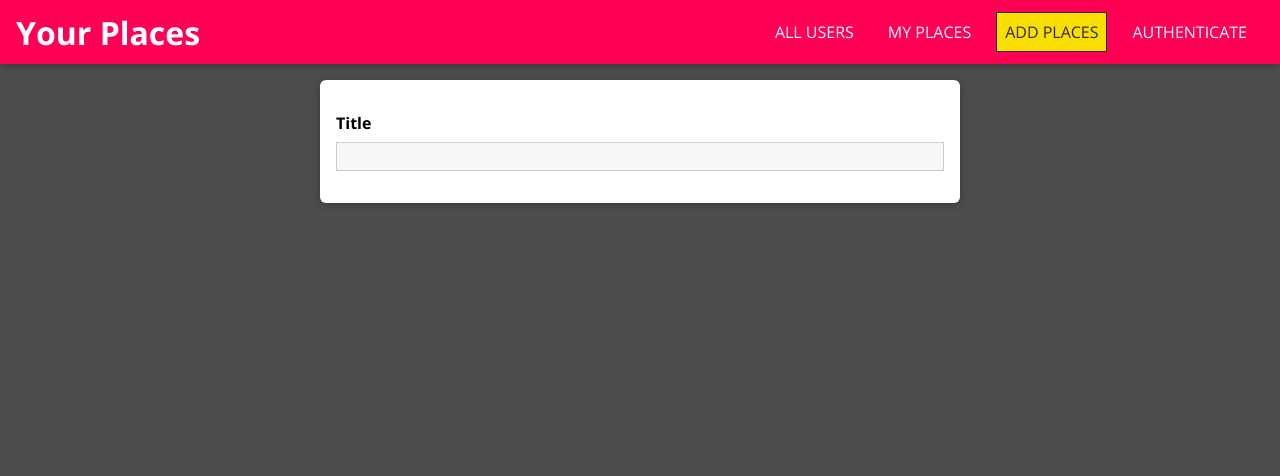
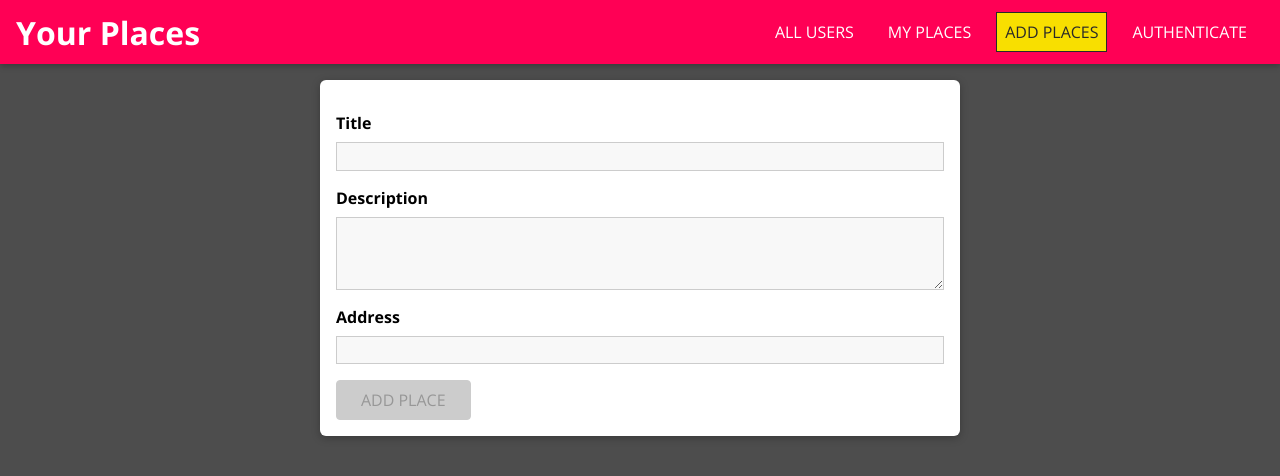
Before and after one commit to Raxile/App, a React (Create React App) app: page /places/new in a window 1280 px wide. Shown: the top 476 px of the page. Built offline with nearby package versions, Linux system fonts and the light colour scheme.

Commit message:
v63 Completed

```diff
--- a/src/places/pages/NewPlace.js
+++ b/src/places/pages/NewPlace.js
@@ -1,18 +1,93 @@
-import React from 'react'
+import React,{ useCallback,useReducer } from 'react'
 
 import './NewPlace.css'
 import Input from '../../shared/components/FormElements/Input'
-import { VALIDATOR_REQUIRE } from '../../shared/util/validators'
+import Button from '../../shared/components/FormElements/Button'
+import { VALIDATOR_MINLENGTH, VALIDATOR_REQUIRE } from '../../shared/util/validators'
+
+const formReducer = (state,action) => {
+  switch(action.type){
+    case 'INPUT_CHANGE':
+      let formIsValid = true;
+      for(const inputId in state.inputs ){
+        if(inputId === action.inputId){
+           formIsValid = formIsValid && action.isValid;
+        } else {
+          formIsValid = formIsValid && state.inputs[inputId].isValid;
+        }
+      }
+      return {
+        ...state,
+        inputs:{
+          ...state.inputs,
+          [action.inputId]:{value: action.value, isValid:action.isValid}
+        },
+        isValid:formIsValid
+      }
+    default:
+      return state;
+  }
+}
 
 const NewPlace = () => {
+   const [ formState, dispatch] =  useReducer(formReducer ,{
+        inputs:{
+          title:{
+            value:'',
+            isValid:false
+          },
+          description:{
+            value:'',
+            isValid:false
+          }
+        },
+        isValid:false
+      });
+
+    const inputHandler = useCallback((id , value, isValid) =>{
+      dispatch({
+        type:'INPUT_CHANGE',
+        value:value,
+        isValid:isValid,
+        inputId:id
+    })
+    },[])
+
+    const placeSubmitHandler = event => {
+    event.preventDefault();
+    console.log(formState.inputs); //Send this  to Server
+    };
+
   return (
-    <form className="place-form">
+    <form className="place-form" onSubmit={placeSubmitHandler}>
      <Input
+      id="title"
       element="input"
       type="text"
       label="Title"
       validators={[VALIDATOR_REQUIRE()]}
-      errorText="please enter a valid Title"/>
+      errorText="please enter a valid Title"
+      onInput={inputHandler}
+      />
+     <Input
+      id="description"
+      element="textarea"
+      label="Description"
+      validators={[VALIDATOR_MINLENGTH(5)]}
+      errorText="please enter a valid description (at least 5 character)"
+      onInput={inputHandler}
+      />
+     <Input
+      id="address"
+      element="input"
+      label="Address"
+      validators={[VALIDATOR_REQUIRE()]}
+      errorText="please enter a valid address"
+      onInput={inputHandler}
+      />
+      <Button type="submit" disabled={!formState.isValid}>
+        ADD PLACE
+        </Button>
     </form>
   )
 }
--- a/src/shared/components/FormElements/Input.js
+++ b/src/shared/components/FormElements/Input.js
@@ -1,4 +1,5 @@
 import React,{ useReducer} from 'react'
+import { useEffect } from 'react';
 
 import { validate } from '../../util/validators';
 import './Input.css'
@@ -28,6 +29,13 @@
       isTouched:false,
       isValid:false
   });
+
+  const {id,onInput} =props;
+  const {value,isValid} = inputState;
+
+  useEffect(()=>{
+    onInput(id,value,isValid)
+  },[id,onInput,value,isValid])
 
   const changeHandler = event =>{
     dispatch({
```
